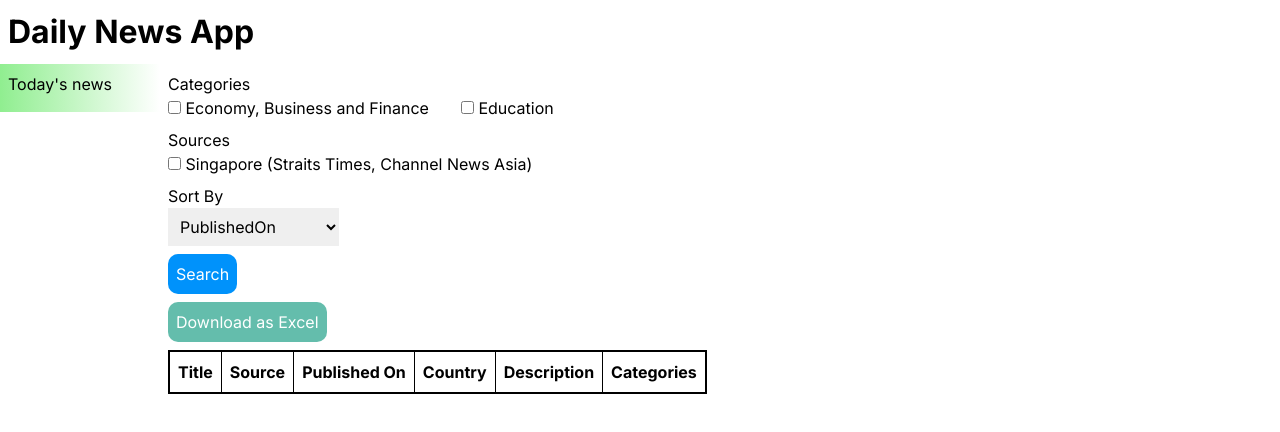
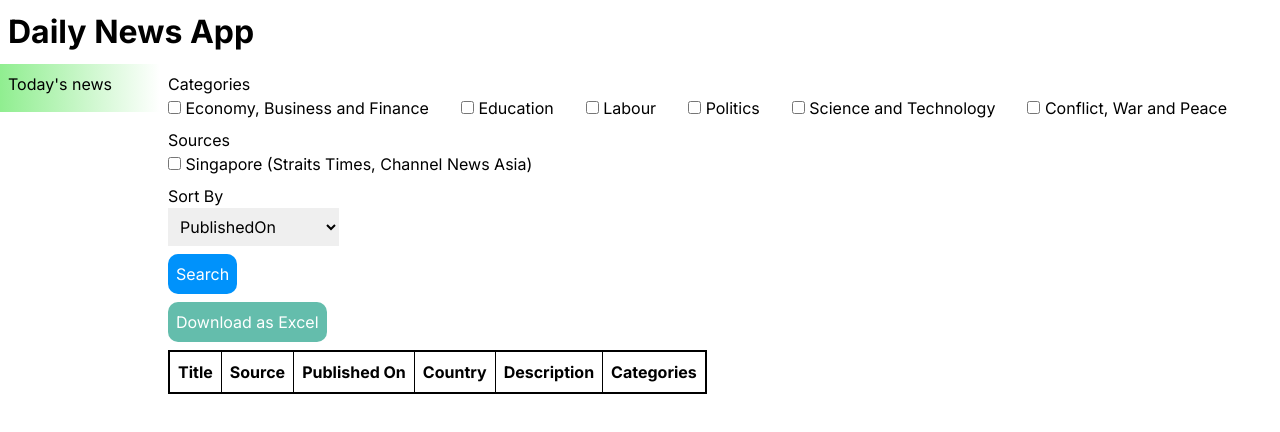
Before and after one commit to mgiang2015/daily-news-app, a Next.js app: page /news in a window 1280 px wide. Shown: the top 432 px of the page. Built offline with nearby package versions, Linux system fonts and the light colour scheme.

Commit message:
Add more category options

```diff
--- a/app/ui/searchOptions.js
+++ b/app/ui/searchOptions.js
@@ -35,6 +35,10 @@ export default function SearchOptions() {
                 <div>Categories</div>
                 <input type="checkbox" value="04000000" onChange={handleCategoryPick}/> Economy, Business and Finance
                 <input type="checkbox" value="05000000" onChange={handleCategoryPick}  style={{ marginLeft: "2em" }}/> Education
+                <input type="checkbox" value="09000000" onChange={handleCategoryPick}  style={{ marginLeft: "2em" }}/> Labour
+                <input type="checkbox" value="11000000" onChange={handleCategoryPick}  style={{ marginLeft: "2em" }}/> Politics
+                <input type="checkbox" value="13000000" onChange={handleCategoryPick}  style={{ marginLeft: "2em" }}/> Science and Technology
+                <input type="checkbox" value="16000000" onChange={handleCategoryPick}  style={{ marginLeft: "2em" }}/> Conflict, War and Peace
             </div>
             <div style={{ marginBottom: "0.5em" }}>
                 <div>Sources</div>
```
